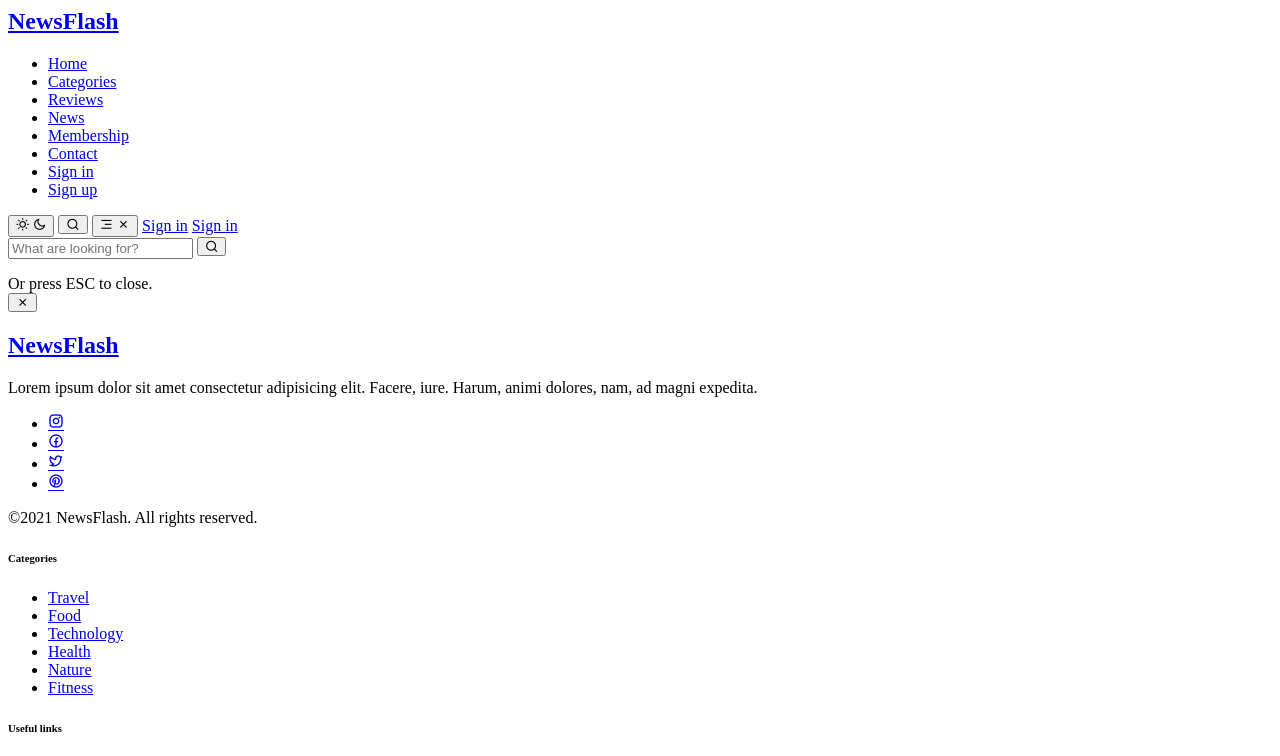
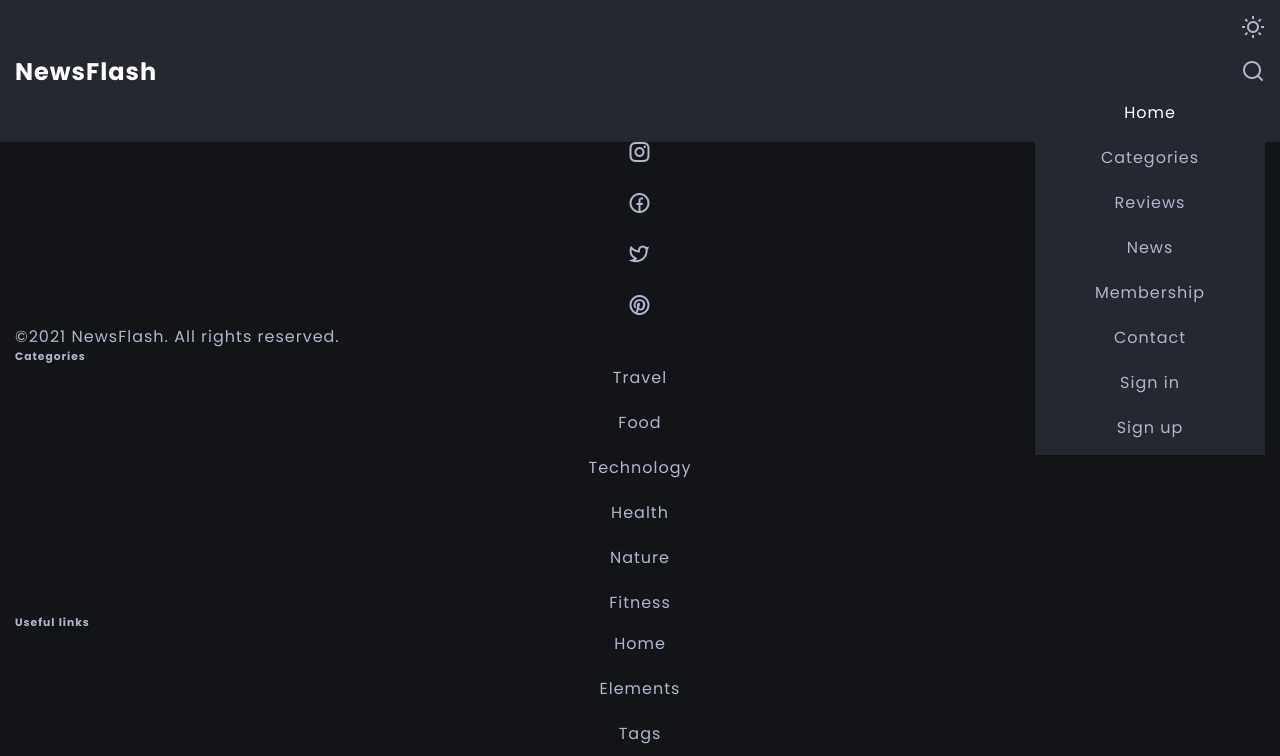
Before and after one commit to archit-kr/blogging-website, a plain HTML site: page post.html in a window 1280 px wide. Shown: the top 756 px of the page. Drawn offline with nearby package versions, Linux system fonts and the light colour scheme.

Commit message:
Add CSS code for the header in main.css file.

```diff
--- a/assets/css/main.css
+++ b/assets/css/main.css
@@ -1,18 +1,24 @@
 /* Import font */
-@import url('https://fonts.googleapis.com/css2?family=Poppins:wght@300;400;600;700&display=swap');
+@import url("https://fonts.googleapis.com/css2?family=Poppins:wght@300;400;600;700&display=swap");
 /* Custom properties */
-:root{
-    --light-color: #fff;
+:root {
+    --light-color: #ffffff;
     --light-color-alt: #afb6cd;
     --primary-background-color: #131417;
     --secondary-background-color: #252830;
     --hover-light-color: var(--light-color);
     --hover-dark-color: var(--primary-background-color);
     --gradient-color: linear-gradient(
-        115deg,#4fcf70,#fad648,#a767e5,#12bcfe,#44ce7b);
-    --transparent-light-color: rgba(255,255,255,.05);
-    --transparent-dark-color: rgba(0,0,0,.75);
-    --font-family: 'Poppins', sans-serif;
+        115deg,
+        #4fcf70,
+        #fad648,
+        #a767e5,
+        #12bcfe,
+        #44ce7b
+    );
+    --transparent-light-color: rgba(255, 255, 255, 0.05);
+    --transparent-dark-color: rgba(0, 0, 0, 0.75);
+    --font-family: "Poppins", sans-serif;
     --font-size-xsm: 1.2rem;
     --font-size-sm: 1.6rem;
     --font-size-md: 2.4rem;
@@ -25,12 +31,171 @@
     --item-min-height-md: 30rem;
 }
 /* Base styles */
+* {
+    margin: 0;
+    padding: 0;
+    box-sizing: border-box;
+}
+
+html {
+    /* font-size: 10px; */
+    font-size: 62.5%;
+}
+
+body {
+    font-family: var(--font-family);
+    font-size: var(--font-size-sm);
+    color: var(--light-color-alt);
+    background-color: var(--primary-background-color);
+    letter-spacing: 1px;
+    transition: background-color 0.25s, color 0.25s;
+}
+
+a {
+    text-decoration: none;
+    color: inherit;
+}
+
+img {
+    max-width: 100%;
+    display: block;
+}
+
+ul {
+    list-style: none;
+}
+
+input,
+button {
+    font: inherit;
+    color: inherit;
+    border: none;
+    background-color: transparent;
+    outline: none;
+}
+
+i {
+    font-size: var(--font-size-md);
+}
 
 /* Theme color change */
+body.light-theme {
+    --light-color: #3d3d3d;
+    --light-color-alt: rgb(0, 0, 0, 0.6);
+    --primary-background-color: #ffffff;
+    --secondary-background-color: #f1f1f1;
+    --hover-light-color: #ffffff;
+    --transparent-light-color: #252830;
+    --transparent-dark-color: rgb(0, 0, 0, 0.1);
+}
 
 /* Reusable classes */
+.container {
+    max-width: 160rem;
+    margin: 0 auto;
+    padding: 0 1.5rem;
+}
+
+.place-items-center {
+    display: inline-flex;
+    align-items: center;
+    justify-content: center;
+}
+
+.screen-sm-hidden {
+    display: none;
+}
 
 /* Header */
+.header {
+    background-color: var(--secondary-background-color);
+    position: fixed;
+    top: 0;
+    left: 0;
+    width: 100%;
+    z-index: 999;
+}
+
+.navbar {
+    display: flex;
+    align-items: center;
+    justify-content: space-between;
+    padding-block: 1.5rem;
+}
+
+.logo {
+    font-size: var(--font-size-md);
+    color: var(--light-color);
+}
+
+.menu {
+    position: absolute;
+    top: 8.5rem;
+    right: 1.5rem;
+    width: 23rem;
+    padding: 1.5rem;
+    background-color: var(--secondary-background-color);
+    transition: opacity 0.25s ease-in;
+}
+
+.list {
+    display: flex;
+    align-items: center;
+    gap: var(--gap);
+    flex-direction: column;
+}
+
+.menu > .list {
+    flex-direction: column;
+}
+
+.list-link.current {
+    color: var(--light-color);
+}
+
+.close-menu-icon {
+    display: none;
+}
+
+.btn {
+    cursor: pointer;
+}
+
+.list-link:hover,
+.btn:hover,
+.btn:hover span {
+    color: var(--light-color);
+}
+
+.moon-icon {
+    display: none;
+}
+
+.light-theme .sun-icon {
+    display: none;
+}
+
+.light-theme .moon-icon {
+    display: block;
+}
+
+.header.activated {
+    box-shadow: 0 1px 0.5rem var(--transparent-light-color);
+}
+
+.menu-activated {
+    box-shadow: 1px 1px 1rem var(--transparent-light-color);
+    opacity: 1;
+    transform: scale(1);
+}
+
+.menu-toggle-icon.activated .open-menu-icon {
+    display: none;
+}
+
+.menu-toggle-icon.activated .close-menu-icon {
+    display: block;
+}
 
 /* Header JavaScript Styles */
 
```
